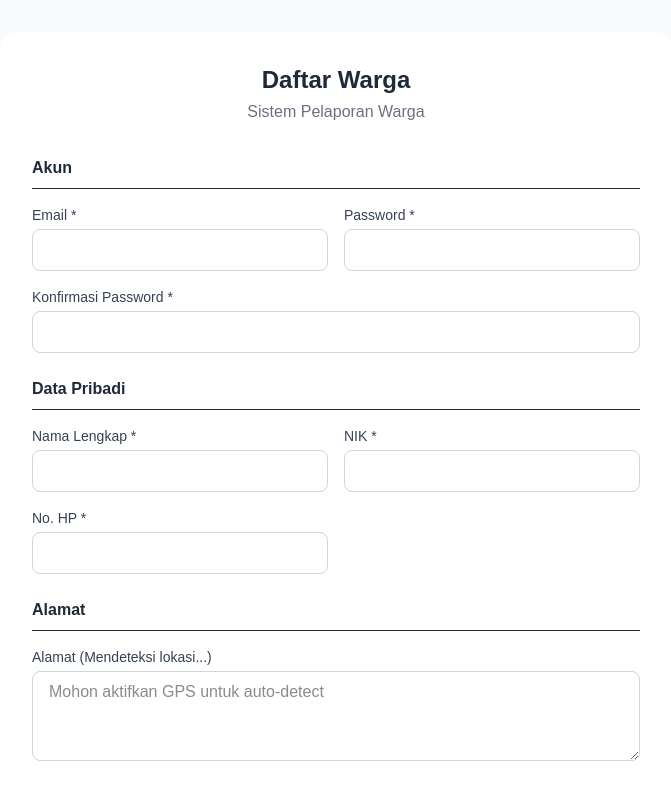
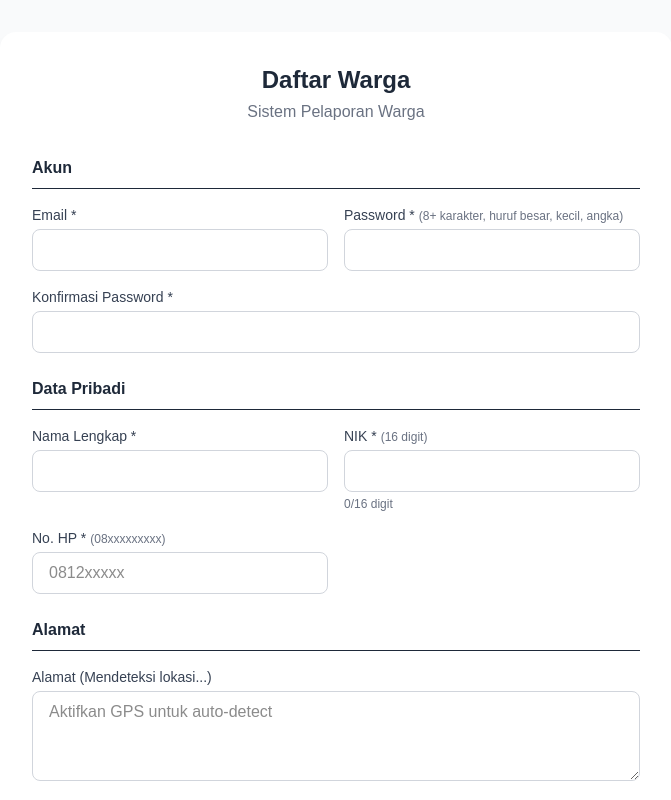
Before and after one commit to hidayatfaturrakhman/sipling, a Next.js app: page /register in a window 1280 px wide. Shown: the top 800 px of the page, without its empty margins (304-975 px from the left). Built offline with nearby package versions, Linux system fonts and the light colour scheme; no server answers.

Commit message:
Add strict input validation for registration

```diff
--- a/src/app/register/page.tsx
+++ b/src/app/register/page.tsx
@@ -1,9 +1,18 @@
 'use client';
 
-import { useState, useEffect } from 'react';
+import { useState, useEffect, useMemo } from 'react';
 import { createClient } from '@/lib/supabase/client';
 import { useRouter } from 'next/navigation';
 import Link from 'next/link';
+
+interface ValidationErrors {
+  email?: string;
+  password?: string;
+  confirmPassword?: string;
+  fullName?: string;
+  nik?: string;
+  phone?: string;
+}
 
 export default function RegisterPage() {
   const [formData, setFormData] = useState({
@@ -15,6 +24,7 @@ export default function RegisterPage() {
     address: '',
     phone: '',
   });
+  const [touched, setTouched] = useState<Record<string, boolean>>({});
   const [location, setLocation] = useState<{ lat: number; lng: number } | null>(null);
   const [addressFromGps, setAddressFromGps] = useState('');
   const [loading, setLoading] = useState(false);
@@ -59,33 +69,111 @@ export default function RegisterPage() {
     }
   }, [location]);
 
+  const validation = useMemo((): ValidationErrors => {
+    const errors: ValidationErrors = {};
+
+    // Email validation
+    if (formData.email) {
+      const emailRegex = /^[^\s@]+@[^\s@]+\.[^\s@]+$/;
+      if (!emailRegex.test(formData.email)) {
+        errors.email = 'Format email tidak valid';
+      }
+    }
+
+    // Password validation
+    if (formData.password) {
+      if (formData.password.length < 8) {
+        errors.password = 'Password minimal 8 karakter';
+      } else if (!/[A-Z]/.test(formData.password)) {
+        errors.password = 'Password harus mengandung huruf besar';
+      } else if (!/[a-z]/.test(formData.password)) {
+        errors.password = 'Password harus mengandung huruf kecil';
+      } else if (!/[0-9]/.test(formData.password)) {
+        errors.password = 'Password harus mengandung angka';
+      }
+    }
+
+    // Confirm password
+    if (formData.confirmPassword && formData.password !== formData.confirmPassword) {
+      errors.confirmPassword = 'Password tidak cocok';
+    }
+
+    // Full name validation
+    if (formData.fullName) {
+      if (formData.fullName.trim().length < 2) {
+        errors.fullName = 'Nama lengkap minimal 2 karakter';
+      } else if (!/^[a-zA-Z\s']+$/.test(formData.fullName)) {
+        errors.fullName = 'Nama hanya boleh huruf dan spasi';
+      }
+    }
+
+    // NIK validation - must be 16 digits
+    if (formData.nik) {
+      if (!/^\d+$/.test(formData.nik)) {
+        errors.nik = 'NIK harus berupa angka';
+      } else if (formData.nik.length !== 16) {
+        errors.nik = 'NIK harus 16 digit';
+      }
+    }
+
+    // Phone validation - Indonesian format
+    if (formData.phone) {
+      const phoneClean = formData.phone.replace(/[\s-]/g, '');
+      const phoneRegex = /^(\+62|62|0)[0-9]{9,12}$/;
+      if (!phoneRegex.test(phoneClean)) {
+        errors.phone = 'Format no. HP tidak valid (contoh: 0812xxxx atau +62812xxxx)';
+      }
+    }
+
+    return errors;
+  }, [formData]);
+
   const handleChange = (e: React.ChangeEvent<HTMLInputElement | HTMLTextAreaElement>) => {
-    setFormData({ ...formData, [e.target.name]: e.target.value });
+    const { name, value } = e.target;
+
+    // Format phone number
+    if (name === 'phone') {
+      const cleaned = value.replace(/[^\d]/g, '');
+      setFormData({ ...formData, [name]: cleaned });
+    } else {
+      setFormData({ ...formData, [name]: value });
+    }
+  };
+
+  const handleBlur = (e: React.FocusEvent<HTMLInputElement | HTMLTextAreaElement>) => {
+    setTouched({ ...touched, [e.target.name]: true });
   };
 
   const handleSubmit = async (e: React.FormEvent) => {
     e.preventDefault();
     setError('');
 
-    if (formData.password !== formData.confirmPassword) {
-      setError('Password tidak cocok');
+    // Mark all fields as touched
+    setTouched({
+      email: true,
+      password: true,
+      confirmPassword: true,
+      fullName: true,
+      nik: true,
+      phone: true,
+    });
+
+    // Check validation
+    if (Object.keys(validation).length > 0) {
+      setError('Mohon periksa kembali data yang diisi');
       return;
     }
 
-    if (formData.password.length < 6) {
-      setError('Password minimal 6 karakter');
-      return;
-    }
-
-    if (!formData.nik || formData.nik.length < 10) {
-      setError('NIK harus diisi dengan benar');
+    // Validate required fields
+    if (!formData.email || !formData.password || !formData.fullName || !formData.nik || !formData.phone) {
+      setError('Semua field wajib diisi');
       return;
     }
 
     setLoading(true);
 
     try {
-      const { data, error: signUpError } = await supabase.auth.signUp({
+      const { error: signUpError } = await supabase.auth.signUp({
         email: formData.email,
         password: formData.password,
         options: {
@@ -113,6 +201,8 @@ export default function RegisterPage() {
       setLoading(false);
     }
   };
+
+  const isFieldError = (field: keyof ValidationErrors) => touched[field] && validation[field];
 
   if (success) {
     return (
@@ -158,21 +248,35 @@ export default function RegisterPage() {
                     name="email"
                     value={formData.email}
                     onChange={handleChange}
-                    className="w-full px-4 py-2 border border-gray-300 rounded-lg focus:ring-2 focus:ring-blue-500 focus:border-transparent outline-none"
+                    onBlur={handleBlur}
+                    className={`w-full px-4 py-2 border rounded-lg focus:ring-2 focus:ring-blue-500 focus:border-transparent outline-none ${
+                      isFieldError('email') ? 'border-red-500' : 'border-gray-300'
+                    }`}
                     required
                   />
+                  {isFieldError('email') && (
+                    <p className="text-xs text-red-500 mt-1">{validation.email}</p>
+                  )}
                 </div>
                 <div>
-                  <label className="block text-sm font-medium text-gray-700 mb-1">Password *</label>
+                  <label className="block text-sm font-medium text-gray-700 mb-1">
+                    Password *
+                    <span className="text-xs text-gray-500 font-normal ml-1">(8+ karakter, huruf besar, kecil, angka)</span>
+                  </label>
                   <input
                     type="password"
                     name="password"
                     value={formData.password}
                     onChange={handleChange}
-                    className="w-full px-4 py-2 border border-gray-300 rounded-lg focus:ring-2 focus:ring-blue-500 focus:border-transparent outline-none"
-                    minLength={6}
+                    onBlur={handleBlur}
+                    className={`w-full px-4 py-2 border rounded-lg focus:ring-2 focus:ring-blue-500 focus:border-transparent outline-none ${
+                      isFieldError('password') ? 'border-red-500' : 'border-gray-300'
+                    }`}
                     required
                   />
+                  {isFieldError('password') && (
+                    <p className="text-xs text-red-500 mt-1">{validation.password}</p>
+                  )}
                 </div>
                 <div className="md:col-span-2">
                   <label className="block text-sm font-medium text-gray-700 mb-1">Konfirmasi Password *</label>
@@ -181,9 +285,15 @@ export default function RegisterPage() {
                     name="confirmPassword"
                     value={formData.confirmPassword}
                     onChange={handleChange}
-                    className="w-full px-4 py-2 border border-gray-300 rounded-lg focus:ring-2 focus:ring-blue-500 focus:border-transparent outline-none"
+                    onBlur={handleBlur}
+                    className={`w-full px-4 py-2 border rounded-lg focus:ring-2 focus:ring-blue-500 focus:border-transparent outline-none ${
+                      isFieldError('confirmPassword') ? 'border-red-500' : 'border-gray-300'
+                    }`}
                     required
                   />
+                  {isFieldError('confirmPassword') && (
+                    <p className="text-xs text-red-500 mt-1">{validation.confirmPassword}</p>
+                  )}
                 </div>
               </div>
             </div>
@@ -199,33 +309,59 @@ export default function RegisterPage() {
                     name="fullName"
                     value={formData.fullName}
                     onChange={handleChange}
-                    className="w-full px-4 py-2 border border-gray-300 rounded-lg focus:ring-2 focus:ring-blue-500 focus:border-transparent outline-none"
+                    onBlur={handleBlur}
+                    className={`w-full px-4 py-2 border rounded-lg focus:ring-2 focus:ring-blue-500 focus:border-transparent outline-none ${
+                      isFieldError('fullName') ? 'border-red-500' : 'border-gray-300'
+                    }`}
                     required
                   />
+                  {isFieldError('fullName') && (
+                    <p className="text-xs text-red-500 mt-1">{validation.fullName}</p>
+                  )}
                 </div>
                 <div>
-                  <label className="block text-sm font-medium text-gray-700 mb-1">NIK *</label>
+                  <label className="block text-sm font-medium text-gray-700 mb-1">
+                    NIK *
+                    <span className="text-xs text-gray-500 font-normal ml-1">(16 digit)</span>
+                  </label>
                   <input
                     type="text"
                     name="nik"
                     value={formData.nik}
                     onChange={handleChange}
-                    className="w-full px-4 py-2 border border-gray-300 rounded-lg focus:ring-2 focus:ring-blue-500 focus:border-transparent outline-none"
+                    onBlur={handleBlur}
                     maxLength={16}
-                    minLength={10}
+                    className={`w-full px-4 py-2 border rounded-lg focus:ring-2 focus:ring-blue-500 focus:border-transparent outline-none ${
+                      isFieldError('nik') ? 'border-red-500' : 'border-gray-300'
+                    }`}
                     required
                   />
+                  {isFieldError('nik') && (
+                    <p className="text-xs text-red-500 mt-1">{validation.nik}</p>
+                  )}
+                  <p className="text-xs text-gray-500 mt-1">{formData.nik.length}/16 digit</p>
                 </div>
                 <div>
-                  <label className="block text-sm font-medium text-gray-700 mb-1">No. HP *</label>
+                  <label className="block text-sm font-medium text-gray-700 mb-1">
+                    No. HP *
+                    <span className="text-xs text-gray-500 font-normal ml-1">(08xxxxxxxxx)</span>
+                  </label>
                   <input
                     type="tel"
                     name="phone"
                     value={formData.phone}
                     onChange={handleChange}
-                    className="w-full px-4 py-2 border border-gray-300 rounded-lg focus:ring-2 focus:ring-blue-500 focus:border-transparent outline-none"
+                    onBlur={handleBlur}
+                    maxLength={14}
+                    className={`w-full px-4 py-2 border rounded-lg focus:ring-2 focus:ring-blue-500 focus:border-transparent outline-none ${
+                      isFieldError('phone') ? 'border-red-500' : 'border-gray-300'
+                    }`}
+                    placeholder="0812xxxxx"
                     required
                   />
+                  {isFieldError('phone') && (
+                    <p className="text-xs text-red-500 mt-1">{validation.phone}</p>
+                  )}
                 </div>
               </div>
             </div>
@@ -236,7 +372,7 @@ export default function RegisterPage() {
               <div className="space-y-4">
                 <div>
                   <label className="block text-sm font-medium text-gray-700 mb-1">
-                    Alamat {locationLoading ? '(Mendeteksi lokasi...)' : '(Opsional - bisa gunakan GPS)'}
+                    Alamat {locationLoading ? '(Mendeteksi lokasi...)' : '(Opsional)'}
                   </label>
                   {location && (
                     <div className="mb-2 text-xs text-gray-500 flex items-center gap-1">
@@ -250,10 +386,10 @@ export default function RegisterPage() {
                     onChange={handleChange}
                     rows={3}
                     className="w-full px-4 py-2 border border-gray-300 rounded-lg focus:ring-2 focus:ring-blue-500 focus:border-transparent outline-none"
-                    placeholder={location ? 'Atau masukkan alamat manual...' : 'Mohon aktifkan GPS untuk auto-detect'}
+                    placeholder={location ? 'Atau masukkan alamat manual...' : 'Aktifkan GPS untuk auto-detect'}
                   />
                   {addressFromGps && !formData.address && (
-                    <p className="text-xs text-gray-500 mt-1">
+                    <p className="text-xs text-green-600 mt-1">
                       ✓ Terisi otomatis dari GPS
                     </p>
                   )}
```
